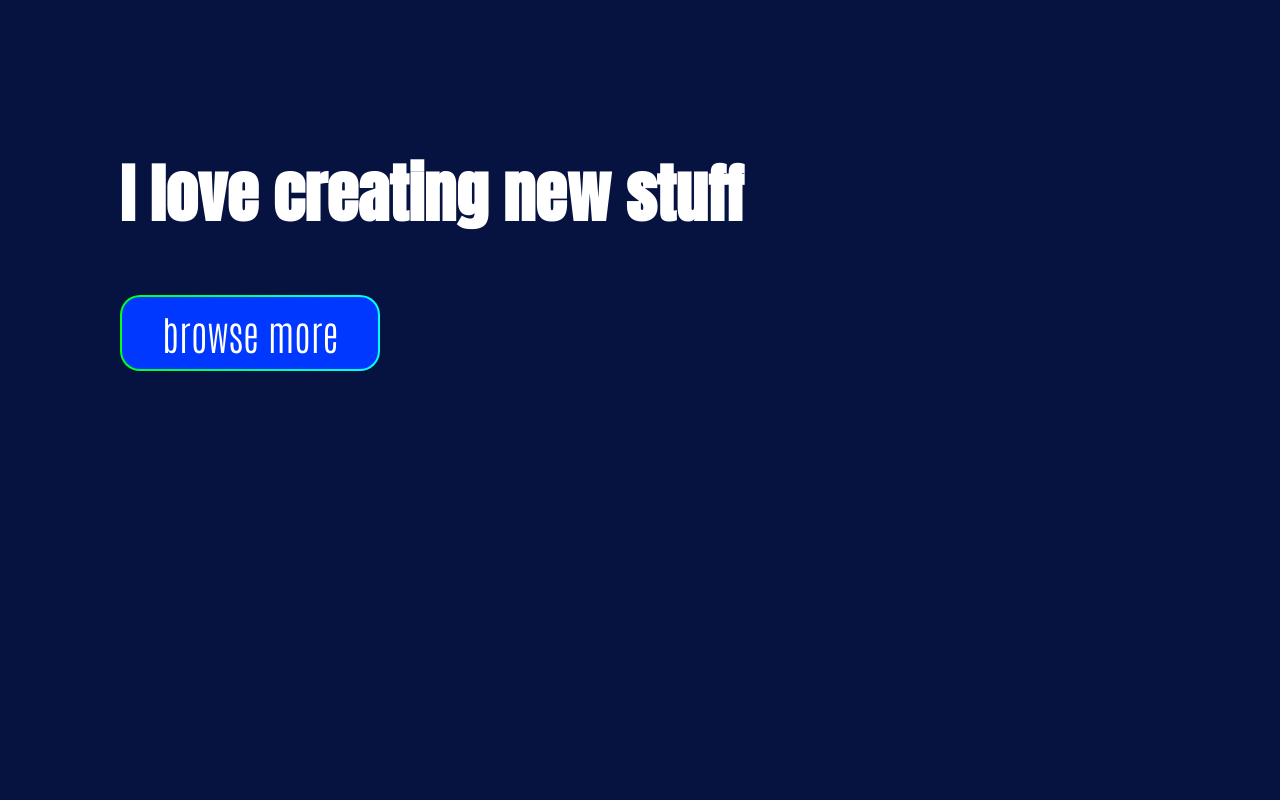
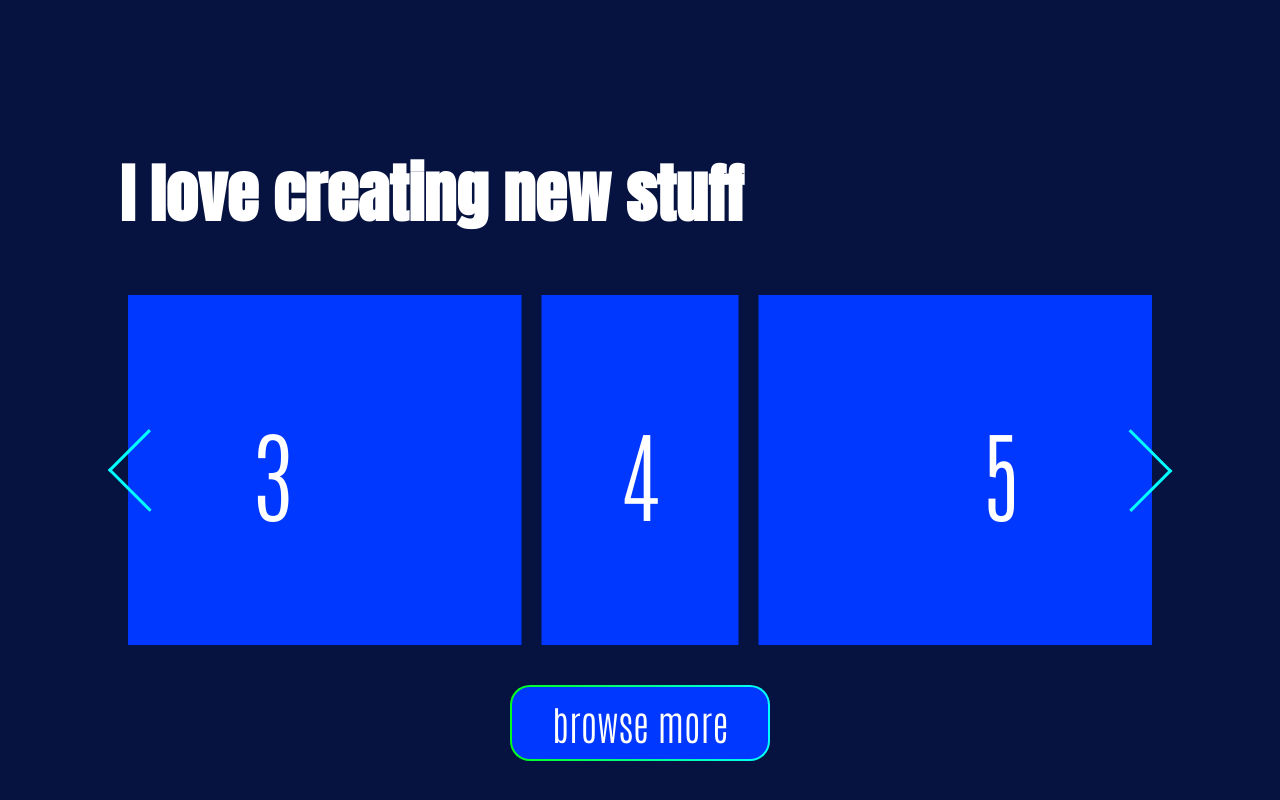
Before and after one commit to mgavillo/mgavillo.github.io, a React app: page / in a window 1280 px wide. Shown: the part 1784-2584 px from the top of the page. Built offline with nearby package versions, Linux system fonts and the light colour scheme.

Commit message:
infinite carousel

```diff
--- a/src/Home/03/GalleryPreview.scss
+++ b/src/Home/03/GalleryPreview.scss
@@ -1,4 +1,56 @@
-#galleryPreview-container{
-    width: 100vw;
-    overflow: hidden;
+#galleryPreview-container {
+    height: 350px;
+    width: 100%;
+    display: flex;
+    flex-direction: row;
+    justify-content: center;
+    align-items: center;
+    .left {
+        margin-right: -50px;
+        z-index: 10;
+    }
+    .right {
+        margin-left: -50px;
+        z-index: 10;
+    }
+    & > div {
+        overflow: hidden;
+        height: 100%;
+        width: 100%;
+        margin: 0;
+        & > div {
+            width: 100%;
+            height: 100%;
+        }
+
+    }
+    #carousel {
+        height: 350px;
+        padding: 0;
+        margin: 0;
+        display: flex;
+        flex-direction: row;
+        width: fit-content;
+    }
+    & .image {
+        margin: 0 10px;
+        background-color: #0038ff;
+        display: flex;
+        align-items: center;
+        justify-content: center;
+        font-size: 100px;
+    }
 }
+
+.animate {
+    transition: transform 1s ease-in-out;
+
+}
+
+#button-container {
+    width: 100%;
+    display: flex;
+    align-items: center;
+    justify-content: center;
+    padding-top: 40px;
+}
--- a/src/Home/03/GalleryPreview.tsx
+++ b/src/Home/03/GalleryPreview.tsx
@@ -1,15 +1,143 @@
-import React, { FunctionComponent }  from 'react';
-import { ActionButton } from '../../Components/ActionButton';
-import "./GalleryPreview.scss"
+import React, {
+  createRef,
+  FunctionComponent,
+  useEffect,
+  useState,
+} from "react";
+import { ActionButton } from "../../Components/ActionButton";
+import { Arrow } from "../../Components/Arrow";
+import "./GalleryPreview.scss";
 
-export const GalleryPreview:FunctionComponent = () => {
-    return(
-        <div id="galleryPreview-wrapper" className='home-wrapper'>
-            <h2>I love creating new stuff</h2>
-            <div id="galleryPreview-container">
+const randomIntFromInterval = (min: number, max: number): number => {
+  return Math.floor(Math.random() * (max - min + 1) + min);
+};
 
-            </div>
-            <ActionButton text="browse more"/>
+var currTransl: Array<any> = [];
+var carouselWidth: number = 0;
+var currentTransl: number = 0;
+export const GalleryPreview: FunctionComponent = () => {
+  const focused = 4;
+  const carousel = createRef<HTMLDivElement>();
+  const carouselContainer = createRef<HTMLDivElement>();
+  const [translated, setTranslated] = useState<number>(0);
+  const [imageArray, setImageArray] = useState([
+    { index: 0, width: randomIntFromInterval(100, 600) },
+    { index: 1, width: randomIntFromInterval(100, 600) },
+    { index: 2, width: randomIntFromInterval(100, 600) },
+    { index: 3, width: randomIntFromInterval(100, 600) },
+    { index: 4, width: randomIntFromInterval(100, 600) },
+    { index: 5, width: randomIntFromInterval(100, 600) },
+    { index: 6, width: randomIntFromInterval(100, 600) },
+    { index: 7, width: randomIntFromInterval(100, 600) },
+    { index: 8, width: randomIntFromInterval(100, 600) },
+    { index: 9, width: randomIntFromInterval(100, 600) },
+    { index: 10, width: randomIntFromInterval(100, 600) },
+  ]);
+  const [translating, setTranslating] = useState<boolean>(false);
+
+  useEffect(() => {
+    if (!carousel.current || !carouselContainer.current) return;
+    const left = carouselContainer.current.getBoundingClientRect().left;
+    const offset =
+      carousel.current.children[focused].getBoundingClientRect().left - left;
+    carouselWidth = carouselContainer.current.clientWidth;
+
+    let desiredOffset =
+      carouselWidth / 2 - carousel.current.children[focused].clientWidth / 2;
+    let calc = desiredOffset - offset;
+    carousel.current.style.transform = `translateX(${calc}px)`;
+    setTranslated(calc);
+  }, []);
+
+  const moveArrayRight = () => {
+    let array = [...imageArray];
+    array.push(array[0]);
+    array.splice(0, 1);
+    setImageArray(array);
+  };
+
+  const moveArrayLeft = () => {
+    let array = [...imageArray];
+    let end = array.length - 1;
+    array.unshift(array[end]);
+    array.splice(end + 1, 1);
+    setImageArray(array);
+  };
+
+  const blockAnims = () => {
+    setTranslating(true);
+    setTimeout(() => {
+      setTranslating(false);
+    }, 1000);
+  }
+  const slideRight = () => {
+    if (!carousel.current || !carouselContainer.current || translating) return;
+    let carouselStyle = carousel.current.style;
+
+    carousel.current.classList.remove("animate");
+    //change array but dont move
+    let moveOffset = carousel.current.children[0].clientWidth + 20;
+    moveArrayRight();
+    let translate = moveOffset + translated;
+    carouselStyle.transform = `translateX(${translate}px)`;
+
+    //move to new place
+    let focus = carousel.current.children[focused + 1];
+    let prev = carousel.current.children[focused];
+    let offset = prev.clientWidth / 2 + 20 + focus.clientWidth / 2;
+    carousel.current.classList.add("animate");
+    carouselStyle.transform = `translateX(${translate - offset}px)`;
+    setTranslated(translate - offset);
+    blockAnims()
+  };
+
+  const slideLeft = () => {
+    if (!carousel.current || !carouselContainer.current || translating) return;
+    let carouselStyle = carousel.current.style;
+
+    carousel.current.classList.remove("animate");
+    //change array but dont move
+    let l = imageArray.length - 1;
+    let moveOffset = carousel.current.children[l].clientWidth + 20;
+    moveArrayLeft();
+    let translate = translated - moveOffset;
+    carouselStyle.transform = `translateX(${translate}px)`;
+
+    //move to new place
+    let focus = carousel.current.children[focused - 1];
+    let prev = carousel.current.children[focused];
+    let offset = (prev.clientWidth / 2) + 20 + (focus.clientWidth / 2);
+    carousel.current.classList.add("animate");
+    carouselStyle.transform = `translateX(${translate + offset}px)`;
+    blockAnims()
+  };
+
+  return (
+    <div id="galleryPreview-wrapper" className="home-wrapper">
+      <h2>I love creating new stuff</h2>
+      <div id="galleryPreview-container">
+        <Arrow side="left" size={50} clickAction={slideLeft} />
+        <div ref={carouselContainer}>
+          <div ref={carousel} id="carousel">
+            {imageArray.map((element) => {
+              return (
+                <div
+                  className="image"
+                  key={element.index}
+                  style={{ width: element.width }}
+                >
+                  {element.index}
+                </div>
+              );
+            })}
+          </div>
         </div>
-    )
-}
+
+        <Arrow side="right" size={50} clickAction={slideRight} />
+      </div>
+      <div id="button-container">
+        <ActionButton text="browse more" />
+      </div>
+    </div>
+  );
+};
```
